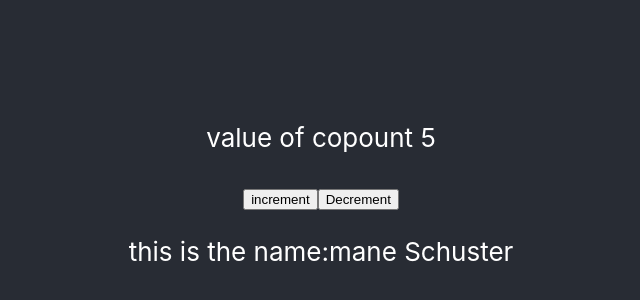
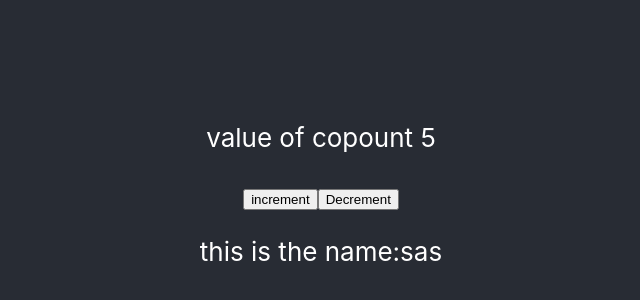
Before and after one commit to nimeshpoudel7/reactWithAmtony, a React (Create React App) app: page / in a window 1280 px wide. Shown: the part 206-506 px from the top of the page, without its empty margins (319-959 px from the left). Built offline with nearby package versions, Linux system fonts and the light colour scheme.

Commit message:
destruction

```diff
--- a/src/App.js
+++ b/src/App.js
@@ -5,23 +5,24 @@ import Employee from './Employee';
 
 
 function App() {
-  const [data, setdata] = useState([
+  const data=[
    {
   id:'sas',
   name1: 'mane Schuster',
   title: ' Operations Producer',
   avatar: 'https://cdn.fakercloud.com/avatars/rachelreveley_128.jpg'
- }])
- const hide= data.map((details,index)=>{
-   return( <Employee name={details.name1}/>)
-    })
+ }]
+
   return (
 
 
     <div className="App">
       <header className="App-header">
        <Counter/>
-       {hide}
+       {data.map((details,index)=>{
+         const{id,name,title}=details
+         return(<Employee idd={id}/>)
+       })}
       </header>
 
 
--- a/src/Employee.js
+++ b/src/Employee.js
@@ -2,10 +2,10 @@ import React from 'react'
 
 const Employee = (props) => {
 
-const {name}=props;
+const {name,idd}=props;
   return (
     <div>
-      <p>this is the name:{name}</p>
+      <p>this is the name:{idd}</p>
     </div>
   )
 }
```
